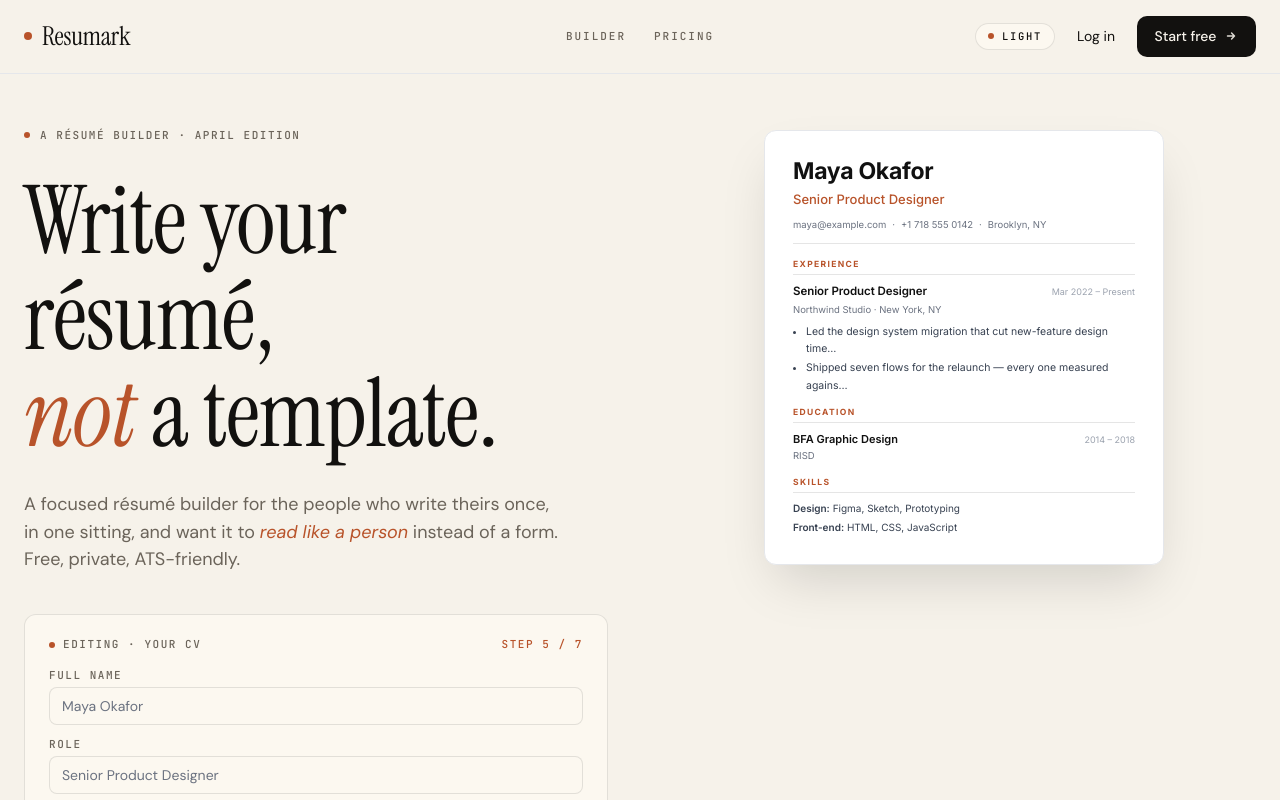
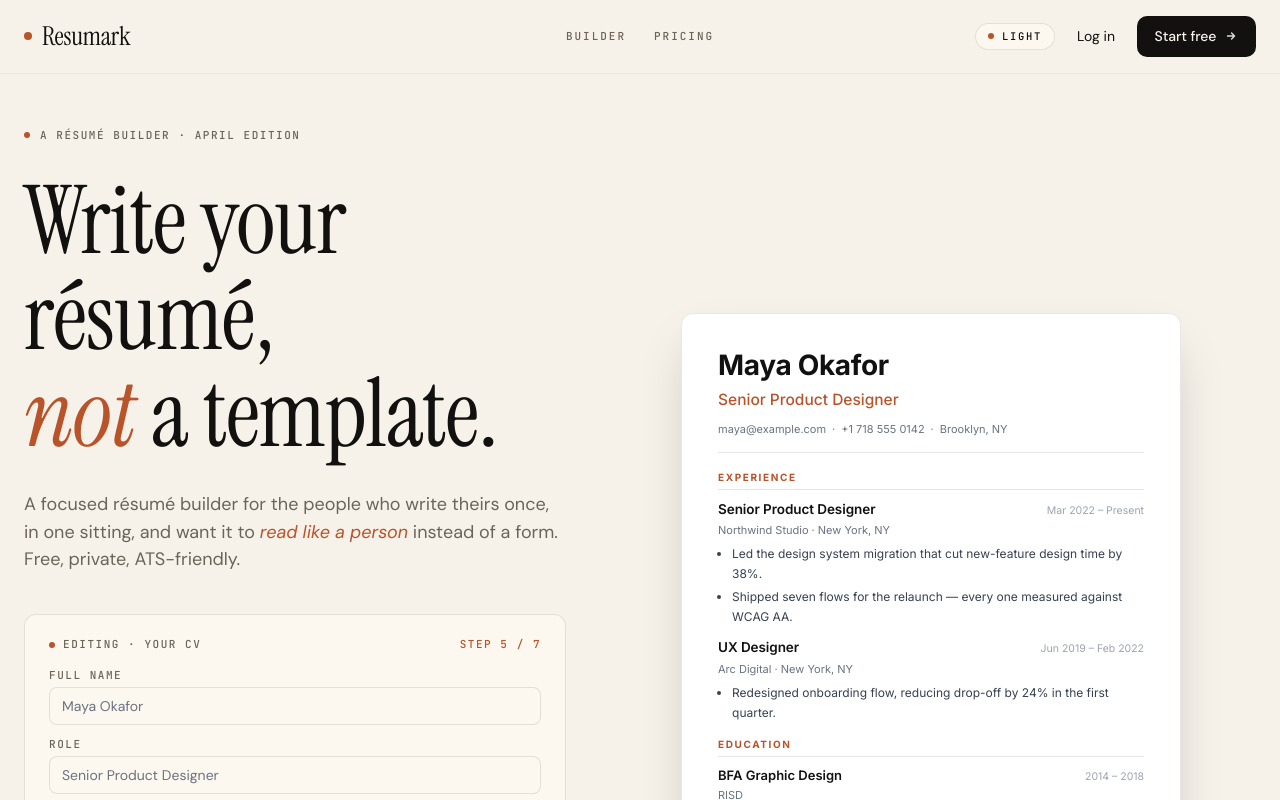
Before and after one commit to mnumanmercan/CV-generate, a Vue app: page / in a window 1280 px wide. Shown: the top 800 px of the page. Built offline with nearby package versions, Linux system fonts and the light colour scheme; no server answers.

Commit message:
chore: On homepage CV Preview size increased

```diff
--- a/src/components/home/LiveCV.vue
+++ b/src/components/home/LiveCV.vue
@@ -40,6 +40,16 @@
           'Shipped seven flows for the relaunch — every one measured against WCAG AA.',
         ],
       },
+      {
+        company:   'Arc Digital',
+        position:  'UX Designer',
+        location:  'New York, NY',
+        startDate: 'Jun 2019',
+        endDate:   'Feb 2022',
+        bullets: [
+          'Redesigned onboarding flow, reducing drop-off by 24% in the first quarter.',
+        ],
+      },
     ],
     education: [
       {
@@ -53,6 +63,7 @@
     skills: [
       { category: 'Design',    items: ['Figma', 'Sketch', 'Prototyping'] },
       { category: 'Front-end', items: ['HTML', 'CSS', 'JavaScript'] },
+      { category: 'Tools',     items: ['Jira', 'Notion', 'Linear'] },
     ],
   }
 
@@ -143,6 +154,7 @@
             sample.experience[0].bullets[1],
           ],
         },
+        sample.experience[1],
       ],
       education: sample.education,
       skills:    sample.skills,
@@ -162,58 +174,58 @@
 -->
 <template>
   <div
-    class="rounded-xl shadow-2xl shadow-black/15 p-7 w-full max-w-[400px] border border-overlay/8"
-    style="background:#FFFFFF;color:#1a1a1a;font-family:'Inter',sans-serif;font-size:10.5px;line-height:1.65"
+    class="rounded-xl shadow-2xl shadow-black/20 p-9 w-full max-w-[500px] border border-overlay/8"
+    style="background:#FFFFFF;color:#1a1a1a;font-family:'Inter',sans-serif;font-size:12px;line-height:1.65"
   >
     <!-- Header -->
-    <div style="border-bottom:1px solid rgba(0,0,0,0.10);padding-bottom:11px;margin-bottom:13px">
-      <div style="font-size:23px;font-weight:700;color:#111;letter-spacing:-0.012em;line-height:1.1">
-        {{ trunc(data.personal.fullName, 30) }}
+    <div style="border-bottom:1px solid rgba(0,0,0,0.10);padding-bottom:14px;margin-bottom:16px">
+      <div style="font-size:28px;font-weight:700;color:#111;letter-spacing:-0.012em;line-height:1.1">
+        {{ trunc(data.personal.fullName, 34) }}
       </div>
-      <div :style="{ fontSize:'13px', fontWeight:500, color:'var(--accent)', margin:'5px 0 6px' }">
-        {{ trunc(data.personal.jobTitle, 36) }}
+      <div :style="{ fontSize:'15.5px', fontWeight:500, color:'var(--accent)', margin:'6px 0 8px' }">
+        {{ trunc(data.personal.jobTitle, 42) }}
       </div>
-      <div style="font-size:9.5px;color:#6b7280;display:flex;gap:6px;flex-wrap:wrap">
-        <span>{{ trunc(data.personal.email, 24) }}</span>
+      <div style="font-size:11px;color:#6b7280;display:flex;gap:6px;flex-wrap:wrap">
+        <span>{{ trunc(data.personal.email, 28) }}</span>
         <span>·</span>
-        <span>{{ trunc(data.personal.phone, 18) }}</span>
+        <span>{{ trunc(data.personal.phone, 20) }}</span>
         <span>·</span>
-        <span>{{ trunc(data.personal.location, 22) }}</span>
+        <span>{{ trunc(data.personal.location, 26) }}</span>
       </div>
     </div>
 
     <!-- Experience -->
-    <div v-if="data.experience?.length" style="margin-bottom:11px">
-      <div :style="{ fontSize:'8.5px', fontWeight:700, textTransform:'uppercase', letterSpacing:'0.16em', borderBottom:'1px solid rgba(0,0,0,0.10)', paddingBottom:'3px', marginBottom:'7px', color:'var(--accent)' }">
+    <div v-if="data.experience?.length" style="margin-bottom:14px">
+      <div :style="{ fontSize:'10px', fontWeight:700, textTransform:'uppercase', letterSpacing:'0.16em', borderBottom:'1px solid rgba(0,0,0,0.10)', paddingBottom:'3px', marginBottom:'8px', color:'var(--accent)' }">
         Experience
       </div>
-      <div v-for="(job, i) in data.experience.slice(0, 1)" :key="i">
+      <div v-for="(job, i) in data.experience.slice(0, 2)" :key="i" :style="{ marginBottom: i < data.experience.slice(0,2).length - 1 ? '10px' : '0' }">
         <div style="display:flex;justify-content:space-between;align-items:baseline">
           <div>
-            <div style="font-weight:600;font-size:11.5px;color:#111;letter-spacing:-0.005em">
-              {{ trunc(job.position, 30) }}
+            <div style="font-weight:600;font-size:13.5px;color:#111;letter-spacing:-0.005em">
+              {{ trunc(job.position, 36) }}
             </div>
-            <div style="color:#6b7280;font-size:9.5px;margin-top:1px">
-              {{ trunc(job.company + (job.location ? ' · ' + job.location : ''), 38) }}
+            <div style="color:#6b7280;font-size:11px;margin-top:1px">
+              {{ trunc(job.company + (job.location ? ' · ' + job.location : ''), 46) }}
             </div>
           </div>
-          <div style="color:#9ca3af;font-size:9px;white-space:nowrap;margin-left:8px">
+          <div style="color:#9ca3af;font-size:10.5px;white-space:nowrap;margin-left:8px">
             {{ job.startDate }} – {{ job.endDate || 'Present' }}
           </div>
         </div>
-        <ul v-if="job.bullets?.length" style="padding-left:13px;margin-top:5px;color:#374151">
+        <ul v-if="job.bullets?.length" style="padding-left:14px;margin-top:5px;color:#374151">
           <li
             v-for="(b, bi) in job.bullets.slice(0, 2)"
             :key="bi"
-            :style="{ listStyle:'disc', marginBottom: bi === 0 ? '2px' : '0' }"
-          >{{ trunc(b, 64) }}</li>
+            :style="{ listStyle:'disc', marginBottom: bi === 0 ? '3px' : '0' }"
+          >{{ trunc(b, 76) }}</li>
         </ul>
       </div>
     </div>
 
     <!-- Education -->
-    <div v-if="data.education?.length" style="margin-bottom:11px">
-      <div :style="{ fontSize:'8.5px', fontWeight:700, textTransform:'uppercase', letterSpacing:'0.16em', borderBottom:'1px solid rgba(0,0,0,0.10)', paddingBottom:'3px', marginBottom:'7px', color:'var(--accent)' }">
+    <div v-if="data.education?.length" style="margin-bottom:14px">
+      <div :style="{ fontSize:'10px', fontWeight:700, textTransform:'uppercase', letterSpacing:'0.16em', borderBottom:'1px solid rgba(0,0,0,0.10)', paddingBottom:'3px', marginBottom:'8px', color:'var(--accent)' }">
         Education
       </div>
       <div
@@ -222,12 +234,12 @@
         style="display:flex;justify-content:space-between;align-items:baseline"
       >
         <div>
-          <div style="font-weight:600;font-size:11px;color:#111">
-            {{ trunc((ed.degree ?? '') + (ed.field ? ' ' + ed.field : ''), 30) }}
+          <div style="font-weight:600;font-size:13px;color:#111">
+            {{ trunc((ed.degree ?? '') + (ed.field ? ' ' + ed.field : ''), 36) }}
           </div>
-          <div style="color:#6b7280;font-size:9.5px">{{ trunc(ed.institution, 24) }}</div>
+          <div style="color:#6b7280;font-size:11px">{{ trunc(ed.institution, 30) }}</div>
         </div>
-        <div style="color:#9ca3af;font-size:9px;white-space:nowrap;margin-left:8px">
+        <div style="color:#9ca3af;font-size:10.5px;white-space:nowrap;margin-left:8px">
           {{ ed.startDate }} – {{ ed.endDate }}
         </div>
       </div>
@@ -235,16 +247,16 @@
 
     <!-- Skills -->
     <div v-if="data.skills?.length">
-      <div :style="{ fontSize:'8.5px', fontWeight:700, textTransform:'uppercase', letterSpacing:'0.16em', borderBottom:'1px solid rgba(0,0,0,0.10)', paddingBottom:'3px', marginBottom:'7px', color:'var(--accent)' }">
+      <div :style="{ fontSize:'10px', fontWeight:700, textTransform:'uppercase', letterSpacing:'0.16em', borderBottom:'1px solid rgba(0,0,0,0.10)', paddingBottom:'3px', marginBottom:'8px', color:'var(--accent)' }">
         Skills
       </div>
       <div
-        v-for="(skill, i) in data.skills.slice(0, 2)"
+        v-for="(skill, i) in data.skills.slice(0, 3)"
         :key="skill.category"
-        :style="{ color:'#374151', marginBottom: i < Math.min(data.skills.length, 2) - 1 ? '3px' : '0', fontSize:'10px' }"
+        :style="{ color:'#374151', marginBottom: i < Math.min(data.skills.length, 3) - 1 ? '4px' : '0', fontSize:'12px' }"
       >
-        <span style="font-weight:600">{{ trunc(skill.category, 14) }}:</span>
-        {{ trunc(skill.items.join(', '), 44) }}
+        <span style="font-weight:600">{{ trunc(skill.category, 16) }}:</span>
+        {{ trunc(skill.items.join(', '), 56) }}
       </div>
     </div>
   </div>
--- a/src/views/HomeView.vue
+++ b/src/views/HomeView.vue
@@ -168,10 +168,10 @@
         class="px-6 pt-10 md:pt-14 pb-20 md:pb-28 max-w-7xl mx-auto w-full"
         aria-labelledby="hero-heading"
       >
-        <div class="flex flex-col lg:flex-row items-start gap-12 lg:gap-16">
+        <div class="flex flex-col lg:flex-row items-center gap-12 lg:gap-10">
 
           <!-- Left column: copy + mini demo -->
-          <div class="w-full lg:flex-1 lg:max-w-[640px]">
+          <div class="w-full shrink-0 lg:w-[44%] lg:max-w-[580px]">
             <!-- Eyebrow -->
             <div class="flex items-center gap-2.5 mb-8 stagger-item">
               <span class="w-1.5 h-1.5 rounded-full" :style="{ background:'var(--accent)' }" aria-hidden="true" />
@@ -217,7 +217,7 @@
           </div>
 
           <!-- Right column: live CV preview -->
-          <div class="w-full lg:flex-1 flex justify-center lg:justify-end">
+          <div class="w-full lg:flex-1 flex justify-center">
             <div
               class="stagger-item w-full flex justify-center"
               style="animation-delay: 100ms"
```
